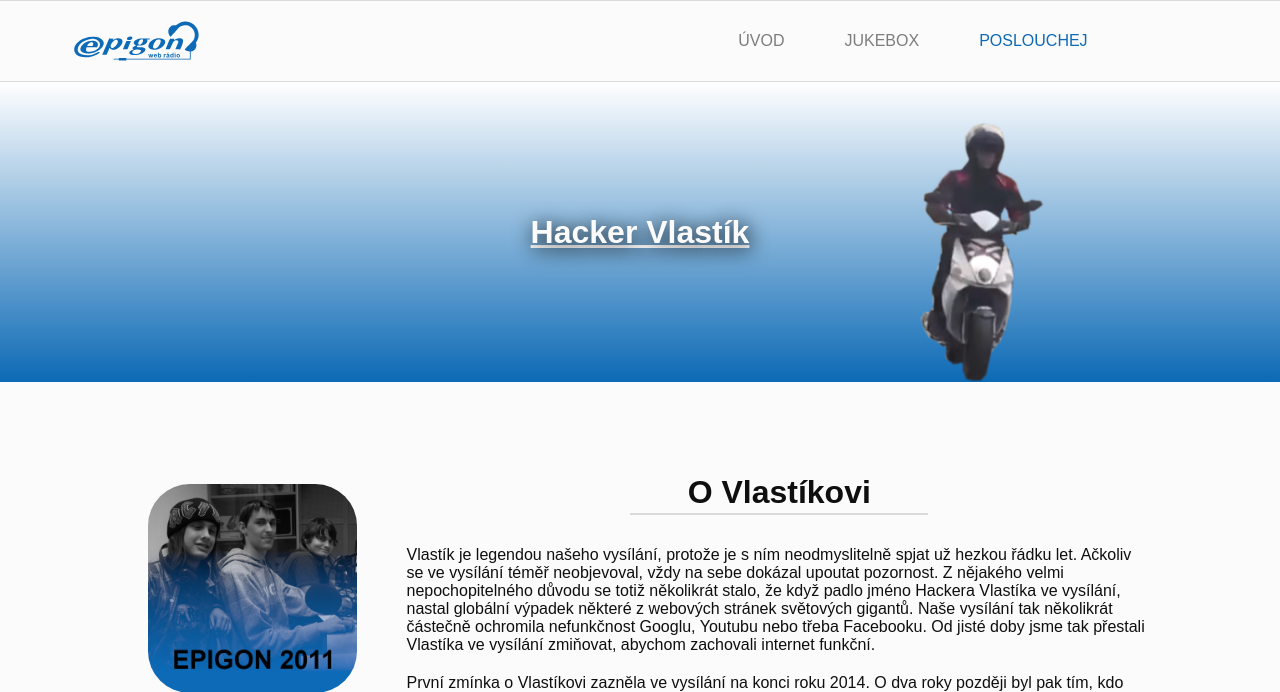
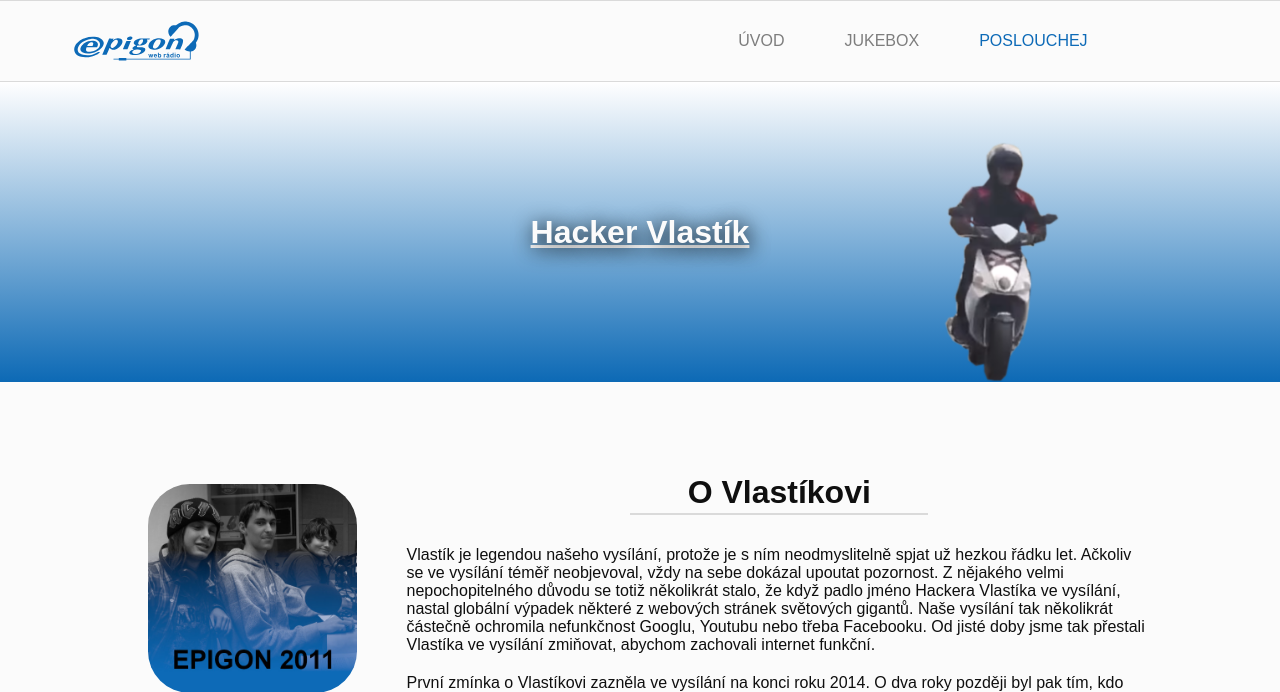
Before and after one commit to mrfanny/mrfanny.github.io, a PHP site: page /hacker-vlastik.html in a window 1280 px wide. Shown: the top 692 px of the page. Run offline with PHP 8.4, Linux system fonts and the light colour scheme; some libraries are stand-ins or nearby versions.

Commit message:
Update style.css
zlepšení horní části webu u moderátorů/pořadů.

```diff
--- a/style.css
+++ b/style.css
@@ -79,28 +79,34 @@ h1::after {
   filter: saturate(0%) contrast(1.2) blur(1px);
   z-index: -23;
   position: absolute;
-  height: 300px;
+  height: 100%;
   object-fit: cover;
 }
 .ilustracni-obrazek-page {
   position: absolute;
   z-index: 3;
-  top: 82;
-  height: 260px;
+  bottom: 0;
+  height: 80%;
   right: 10%;
   display: flex;
   width: 300px;
   padding-top: 40px;
+}
+.ilustracni-obrazek-page img {
+  height: 100%;
+  width: 100%;
+  object-fit: contain;
 }
 .uvodnifoto {
   height: 300px;
   max-height: 70vh;
   width: 100%;
   z-index: 3;
+  position: relative;
 }
 .prekryvpageuvodniphoto {
   width: 100%;
-  height: 300px;
+  height: 100%;
   max-height: 70vh;
   position: absolute;
 background: -moz-linear-gradient(top,  hsla(206,70%,70%,0) 0%, hsla(207,87%,38%,1) 100%); /* FF3.6-15 */
@@ -112,8 +118,9 @@ z-index: 3;
 .uvodninadpispage {
   position: absolute;
   z-index: 3;
-  top: 82px;
-  height: 300px;
+  top: 50%;
+  transform: translateY(-50%);
+  height: 100%;
   width: calc(100% - 20%);
   justify-content: center;
   align-items: center;
```
